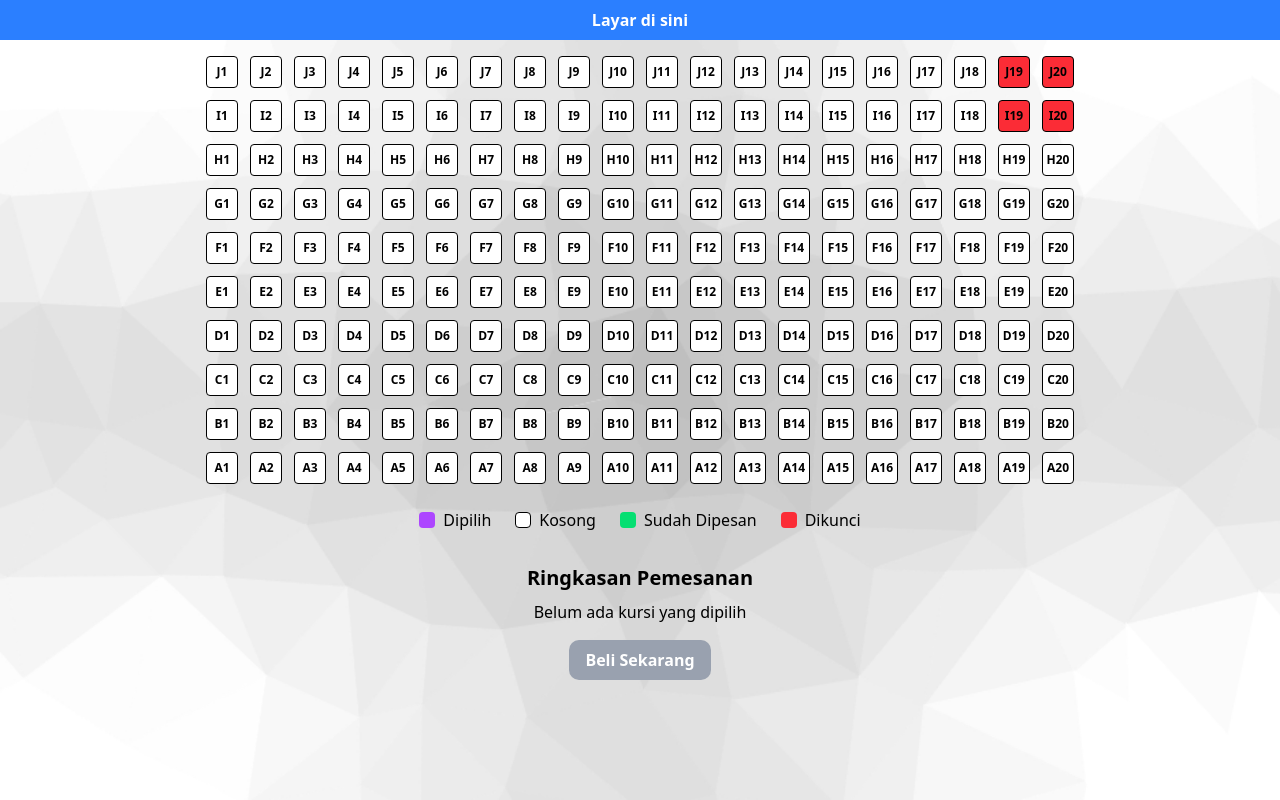
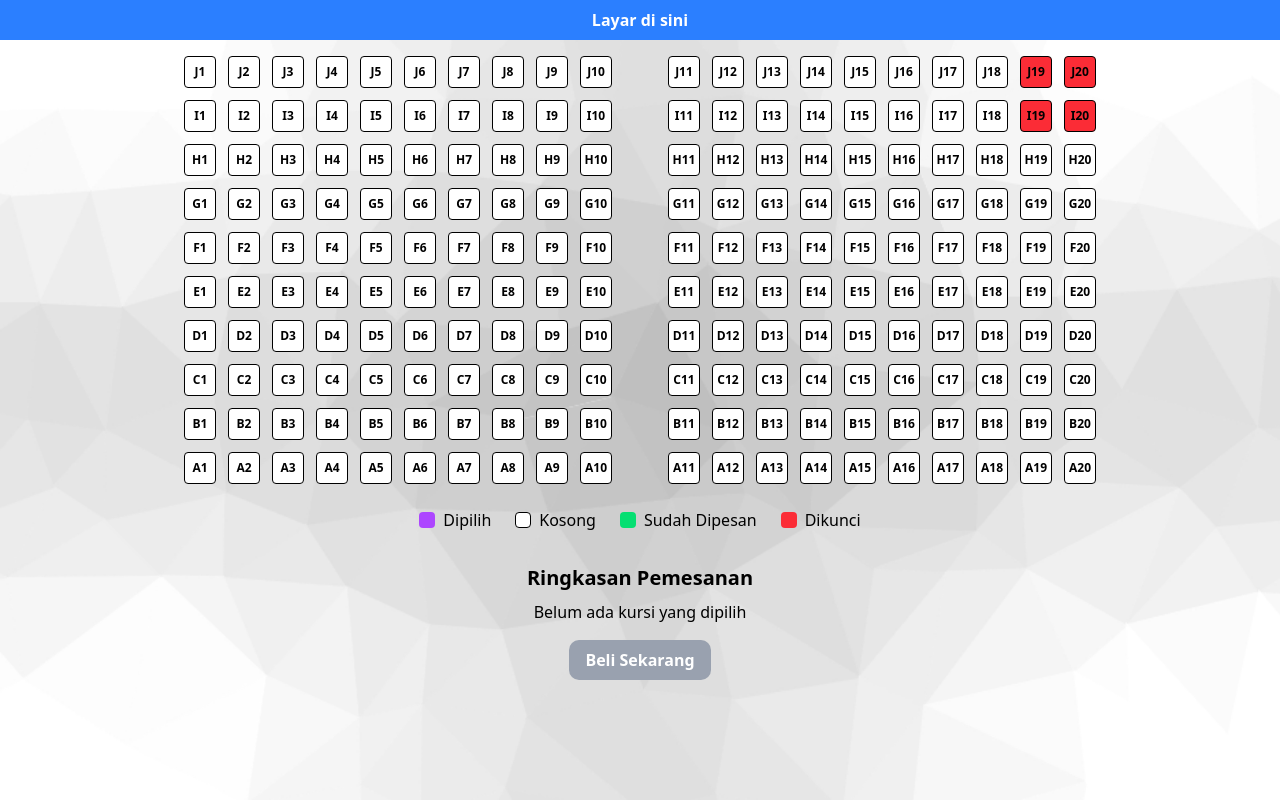
Before and after one commit to Sahidannopal-15/ticket-booking, a React (Vite) app: page / in a window 1280 px wide. Built offline with nearby package versions, Linux system fonts and the light colour scheme.

Commit message:
menambahkan lorong tengah setelah kursi no-10

```diff
--- a/src/components/SeatLayout.jsx
+++ b/src/components/SeatLayout.jsx
@@ -1,6 +1,7 @@
 import Seat from "./Seat";
 import {useState} from 'react';
 import Summary from "./Summary";
+import React from "react";
 
 const SeatLayout = ({kursiDipilih, kursiTerkunci,kursiReserved, toggleKursi}) => {
 const dataKursi =[];
@@ -21,19 +22,23 @@ return(
 </div>
 
  {/* layout kursi */}
-<div className="grid grid-cols-20 gap-3 justify-center mx-auto w-fit">
-  {dataKursi.map((kursi) => {
+<div className="grid grid-cols-21 gap-3 justify-center mx-auto w-fit">
+  {dataKursi.map((kursi,index) => {
     let status = "kosong";
       if (kursiTerkunci.includes(kursi.id)) status = "locked";
       else if (kursiReserved.includes(kursi.id)) status = "reserved";
       else if (kursiDipilih.includes(kursi.id)) status = "selected";
     return (
-      <Seat
-        key={kursi.id}
-        id={kursi.id}
-        status={status}
-        onSeatClick={() => toggleKursi(kursi.id)}
-      />
+      <React.Fragment key={kursi.id}>
+        <Seat
+          id={kursi.id}
+          status={status}
+          onSeatClick={() => toggleKursi(kursi.id)}
+        />
+
+        {/*Menambahkan lorong kosong setelah kursi nomor 10*/}
+        {(index + 1) % 20 === 10 && <div className="w-6"></div>}
+      </React.Fragment>
     );
   })}
 </div>
```
